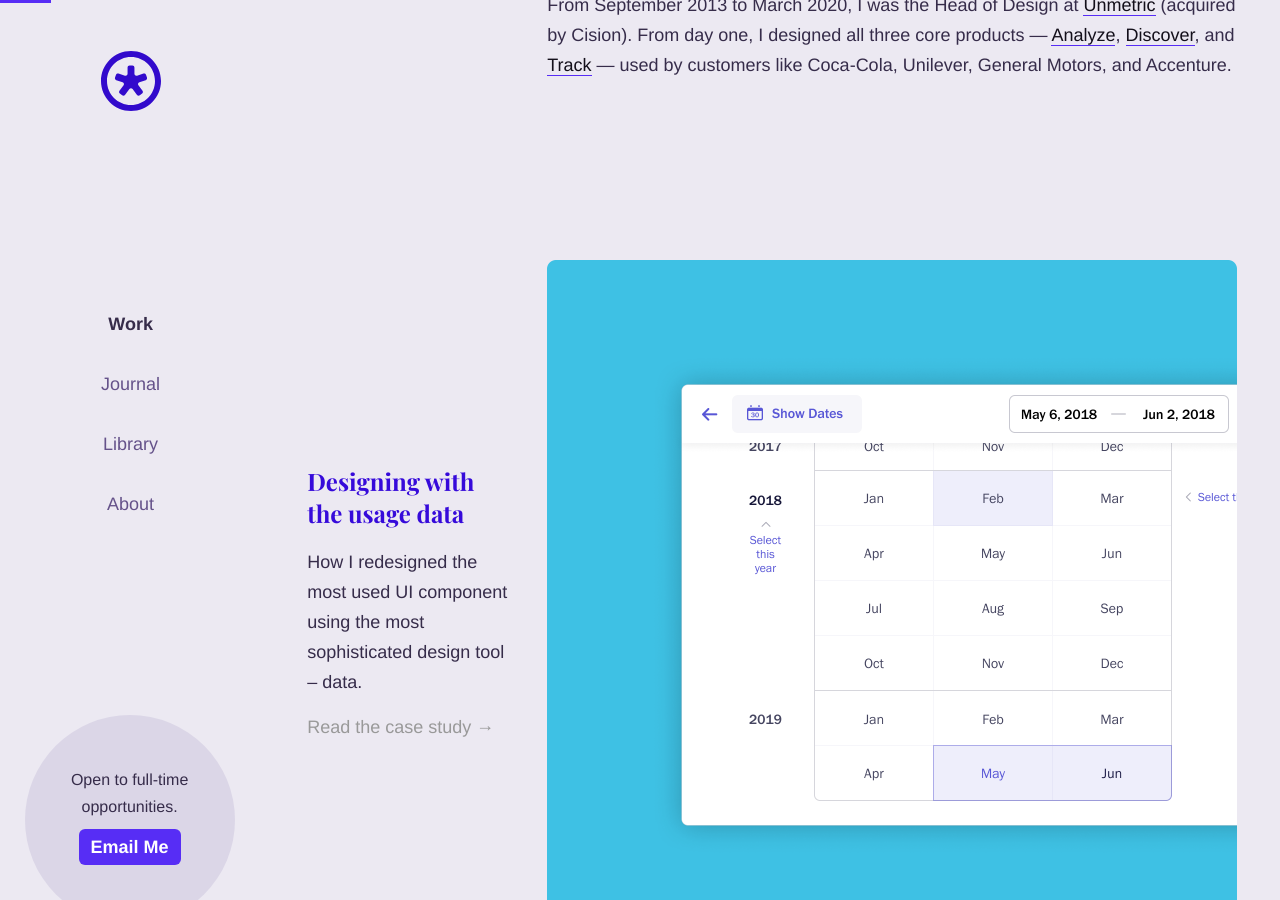
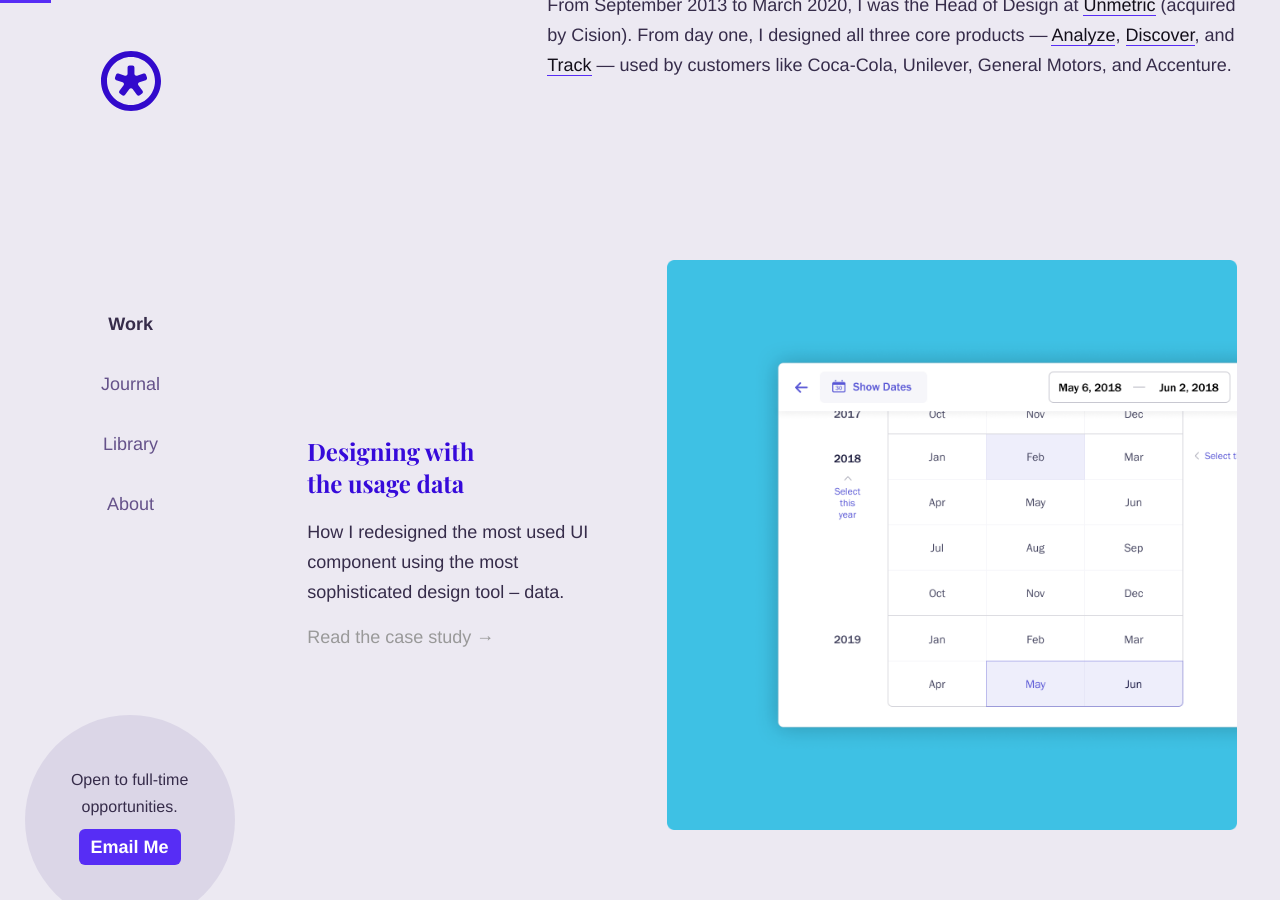
Before and after one commit to harjotgrewal/amrindersandhu, a Jekyll site: the page built from index.html, in a window 1280 px wide and 900 px high, scrolled down 566 px. Built offline with Jekyll 4.4.1, drawn with Linux system fonts in a browser that asks for light colours.

Commit message:
[U][HTML] Projects layout

```diff
--- a/index.html
+++ b/index.html
@@ -37,15 +37,15 @@ page-description: For 12 years, Amrinder has lead design at startups to help ach
         {% for entry in site.data.work %}
             <div class="c-media {{ entry.class }} l-span_full u-space_below--most">
                 <a class="l-grid_of_8" href="{{ entry.link }}">
-                    <div class="c-media__info l-span_2">
+                    <div class="c-media__info l-span_3">
                         <h2>{{ entry.title }}</h2>
 
-                        <p>{{ entry.desc }}</p>
+                        <p class="u-pad_right--30">{{ entry.desc }}</p>
 
                         <span>{{ entry.cta }}</span>
                     </div>
 
-                    <img class="l-span_6" data-src="{{ entry.src }}" alt="{{ entry.alt }}"/>
+                    <img class="l-span_5" data-src="{{ entry.src }}" alt="{{ entry.alt }}"/>
                 </a>
             </div>
         {% endfor %}
```
Also changed, not shown: 1 other file.
